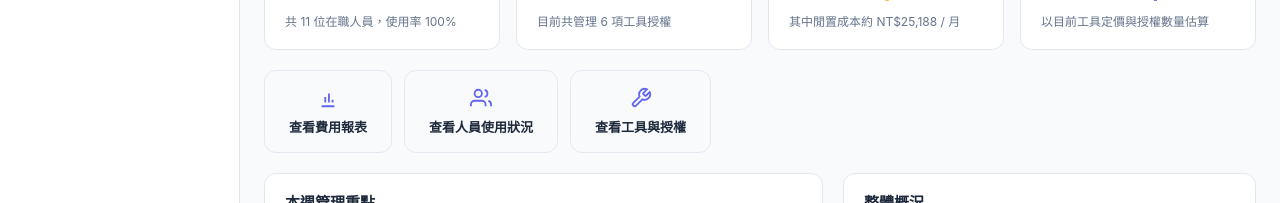
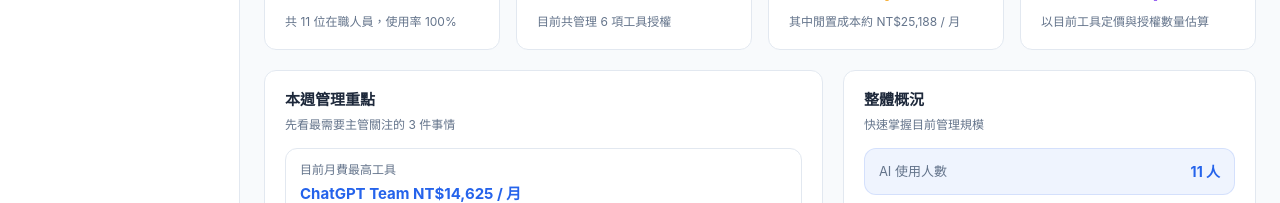
Before and after one commit to wjiafan80-dev/aimManager, a React (Vite) app: page / in a window 1280 px wide. Shown: the part 475-678 px from the top of the page. Built offline with nearby package versions, Linux system fonts and the light colour scheme; no server answers.

Commit message:
chore: remove dashboard quick actions

```diff
--- a/package.json
+++ b/package.json
@@ -1,7 +1,7 @@
 {
   "name": "ai-tool-management-dashboard",
   "private": true,
-  "version": "2.1.9",
+  "version": "2.1.10",
   "type": "module",
   "scripts": {
     "dev": "vite",
--- a/src/pages/Dashboard.jsx
+++ b/src/pages/Dashboard.jsx
@@ -174,21 +174,6 @@ export default function Dashboard({ onNav }) {
           color="#7c3aed"
           onClick={() => onNav('reports')}
         />
-      </div>
-
-      <div className="quick-actions" style={{ marginBottom: 20 }}>
-        <button className="quick-btn" onClick={() => onNav('reports')}>
-          <QuickIcon icon="report" />
-          查看費用報表
-        </button>
-        <button className="quick-btn" onClick={() => onNav('personnel')}>
-          <QuickIcon icon="people" />
-          查看人員使用狀況
-        </button>
-        <button className="quick-btn" onClick={() => onNav('tools')}>
-          <QuickIcon icon="tools" />
-          查看工具與授權
-        </button>
       </div>
 
       <div style={{ display: 'grid', gridTemplateColumns: '1.15fr 0.85fr', gap: 20, marginBottom: 20 }}>
```
